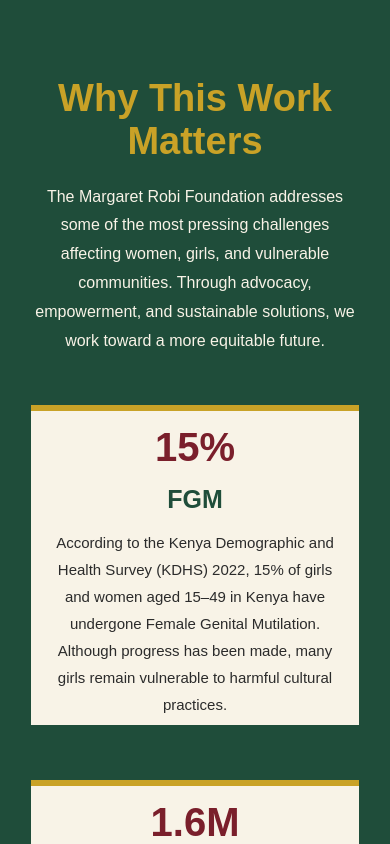
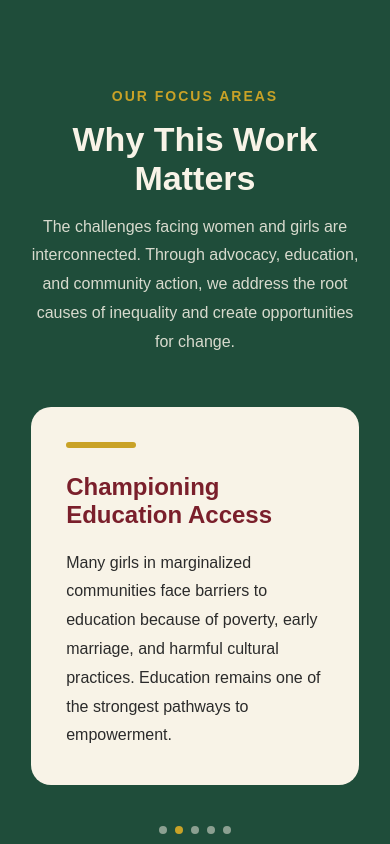
Before and after one commit to boyani-Otieno/gati-foundation, a React (Create React App) app: page / in a window 390 px wide. Shown: the part 5060-5904 px from the top of the page. Built offline with nearby package versions, Linux system fonts and the light colour scheme.

Commit message:
edit on why this works

```diff
--- a/package.json
+++ b/package.json
@@ -21,6 +21,7 @@
     "react-slick": "^0.29.0",
     "react-slideshow-image": "^4.3.1",
     "slick-carousel": "^1.8.1",
+    "swiper": "^12.2.0",
     "web-vitals": "^2.1.4"
   },
   "scripts": {
--- a/src/components/gallery/Gallery.jsx
+++ b/src/components/gallery/Gallery.jsx
@@ -82,7 +82,7 @@ const Gallery = () => {
       <div className="gallery-hero">
 
         <span className="gallery-subtitle">
-          Our Impact In Pictures
+          Our Impact In Pictures and Videos
         </span>
 
         <h1>
@@ -90,7 +90,7 @@ const Gallery = () => {
         </h1>
 
         <p>
-          Every photograph tells a story of resilience,
+          Every photograph and video tells a story of resilience,
           empowerment, and community transformation.
         </p>
 
--- a/src/components/home/awards/Awards.jsx
+++ b/src/components/home/awards/Awards.jsx
@@ -1,89 +1,89 @@
 import React from "react";
+import { Swiper, SwiperSlide } from "swiper/react";
+import { Pagination, Autoplay } from "swiper/modules";
+
+import "swiper/css";
+import "swiper/css/pagination";
+
 import "./awards.css";
 
 const CardsSection = () => {
-
   const issues = [
     {
-      title: "FGM",
-      highlight: "15%",
+      title: "FGM & GBV",
       description:
-        "According to the Kenya Demographic and Health Survey (KDHS) 2022, 15% of girls and women aged 15–49 in Kenya have undergone Female Genital Mutilation. Although progress has been made, many girls remain vulnerable to harmful cultural practices."
+        "While Kenya's national FGM prevalence among women aged 15–49 stands at 15% (KDHS 2022), the rate in the Kuria community remains as high as 84%. In Kuria East, girls aged 9–17 continue to face heightened risk during traditional cutting seasons."
     },
-
     {
-      title: "HIV",
-      highlight: "1.6M",
+      title: "Championing Education Access",
       description:
-        "According to NASCOP, approximately 1.6 million people in Kenya live with HIV/AIDS. The impact continues to affect vulnerable communities, especially women, children, and marginalized groups."
+        "Many girls in marginalized communities face barriers to education because of poverty, early marriage, and harmful cultural practices. Education remains one of the strongest pathways to empowerment."
     },
-
     {
-      title: "CLIMATE",
-      highlight: "East Africa",
+      title: "Livelihoods in Border Conflict",
       description:
-        "Climate change continues to increase droughts and environmental challenges across East Africa, affecting livelihoods, food security, and the ability of communities to thrive."
+        "The Migori–Narok boundary dispute continues to disrupt economic activity. Women who depend on small businesses and cross-border trade face reduced income opportunities and increased vulnerability."
+    },
+    {
+      title: "Climate Change & Agriculture",
+      description:
+        "Recurring droughts and unpredictable weather patterns threaten food security. Women-headed households are often the hardest hit during climate shocks."
+    },
+    {
+      title: "Partnerships for Community Change",
+      description:
+        "Lasting change requires collaboration. We work with local leaders, schools, healthcare providers, and community champions to build sustainable solutions."
     }
   ];
 
+  return (
+    <section className="impact-section">
 
-  return (
+      <div className="impact-header">
+        <span>OUR FOCUS AREAS</span>
 
-    <section className="cards-section">
-
-
-      <div className="cards-heading">
-
-        <h2>
-          Why This Work Matters
-        </h2>
+        <h2>Why This Work Matters</h2>
 
         <p>
-          The Margaret Robi Foundation addresses some of the most pressing
-          challenges affecting women, girls, and vulnerable communities.
-          Through advocacy, empowerment, and sustainable solutions, we work
-          toward a more equitable future.
+          The challenges facing women and girls are interconnected.
+          Through advocacy, education, and community action, we address
+          the root causes of inequality and create opportunities for change.
         </p>
-
       </div>
 
+      <Swiper
+        modules={[Pagination, Autoplay]}
+        slidesPerView={1}
+        spaceBetween={30}
+        pagination={{ clickable: true }}
+        autoplay={{
+          delay: 5000,
+          disableOnInteraction: false,
+        }}
+        breakpoints={{
+          768: {
+            slidesPerView: 2,
+          },
+          1100: {
+            slidesPerView: 3,
+          },
+        }}
+        className="impactSwiper"
+      >
+        {issues.map((issue, index) => (
+          <SwiperSlide key={index}>
+            <div className="impact-card">
+              <div className="card-accent"></div>
 
+              <h3>{issue.title}</h3>
 
-      <div className="cards-container">
-
-
-        {issues.map((issue, index) => (
-
-          <div className="card" key={index}>
-
-
-            <span className="card-number">
-              {issue.highlight}
-            </span>
-
-
-            <h3>
-              {issue.title}
-            </h3>
-
-
-            <p>
-              {issue.description}
-            </p>
-
-
-          </div>
-
+              <p>{issue.description}</p>
+            </div>
+          </SwiperSlide>
         ))}
-
-
-      </div>
-
-
+      </Swiper>
     </section>
-
   );
 };
 
-
 export default CardsSection;
--- a/src/components/home/awards/awards.css
+++ b/src/components/home/awards/awards.css
@@ -1,165 +1,86 @@
-.cards-section {
-
-  background:#1F4D3A;
-
-  padding:80px 8%;
-
+.impact-section {
+  background: #1F4D3A;
+  padding: 90px 8%;
 }
 
-
-
-.cards-heading {
-
-  text-align:center;
-
-  max-width:750px;
-
-  margin:auto;
-
+.impact-header {
+  text-align: center;
+  max-width: 800px;
+  margin: auto;
 }
 
-
-
-.cards-heading h2 {
-
-  color:#C9A227;
-
-  font-size:38px;
-
-  margin-bottom:20px;
-
+.impact-header span {
+  color: #C9A227;
+  letter-spacing: 2px;
+  font-weight: 600;
+  font-size: 14px;
 }
 
-
-
-.cards-heading p {
-
-  color:#F8F3E7;
-
-  line-height:1.8;
-
+.impact-header h2 {
+  color: #F8F3E7;
+  font-size: 42px;
+  margin: 15px 0;
 }
 
-
-
-.cards-container {
-
-
-  margin-top:50px;
-
-  display:grid;
-
-  grid-template-columns:repeat(3,1fr);
-
-  gap:35px;
-
-
+.impact-header p {
+  color: rgba(248, 243, 231, 0.85);
+  line-height: 1.8;
+  margin-bottom: 50px;
 }
 
-
-
-.card {
-
-
-  background:#F8F3E7;
-
-  padding:35px;
-
-  border-radius:18px;
-
-  position:relative;
-
-  overflow:hidden;
-
-  transition:.3s ease;
-
+.impactSwiper {
+  padding-bottom: 60px;
 }
 
-
-
-.card:hover {
-
-
-  transform:translateY(-10px);
-
+.impact-card {
+  background: #F8F3E7;
+  border-radius: 20px;
+  padding: 35px;
+  min-height: 320px;
+  position: relative;
+  overflow: hidden;
+  transition: 0.35s ease;
 }
 
-
-
-.card::before {
-
-
-  content:"";
-
-  position:absolute;
-
-  top:0;
-
-  left:0;
-
-  width:100%;
-
-  height:6px;
-
-  background:#C9A227;
-
-
+.impact-card:hover {
+  transform: translateY(-8px);
 }
 
-
-
-.card-number {
-
-
-  font-size:40px;
-
-  font-weight:700;
-
-  color:#7A1F2B;
-
-
+.card-accent {
+  width: 70px;
+  height: 6px;
+  background: #C9A227;
+  border-radius: 50px;
+  margin-bottom: 25px;
 }
 
-
-
-.card h3 {
-
-
-  margin-top:15px;
-
-  margin-bottom:15px;
-
-  color:#1F4D3A;
-
-  font-size:25px;
-
-
+.impact-card h3 {
+  color: #7A1F2B;
+  font-size: 24px;
+  margin-bottom: 20px;
 }
 
-
-
-.card p {
-
-
-  color:#2B2B2B;
-
-  line-height:1.8;
-
-  font-size:15px;
-
-
+.impact-card p {
+  color: #2B2B2B;
+  line-height: 1.8;
 }
 
-
-
-@media(max-width:900px){
-
-
-.cards-container{
-
-grid-template-columns:1fr;
-
+.swiper-pagination-bullet {
+  background: #F8F3E7;
+  opacity: 0.5;
 }
 
+.swiper-pagination-bullet-active {
+  background: #C9A227;
+  opacity: 1;
+}
 
+@media (max-width: 768px) {
+  .impact-header h2 {
+    font-size: 34px;
+  }
+
+  .impact-card {
+    min-height: auto;
+  }
 }
```
Also changed, not shown: 1 other file (tests, documents, lock files or other folders).
